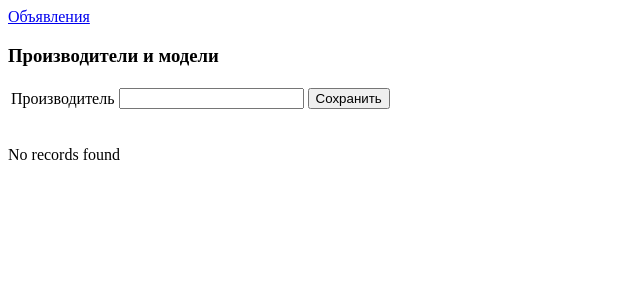
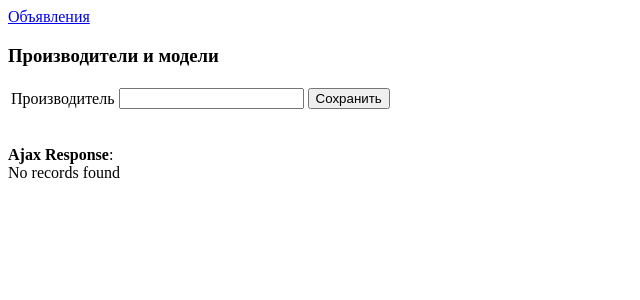
Before and after one commit to AnabolKiev/motosale, a Java web app: page /manufacturer in a window 1280 px wide. Shown: the top 300 px of the page, without its empty margins (0-640 px from the left). Run offline with Spring Boot 4, a stand-in JSP engine, Linux system fonts and the light colour scheme; data that the repository does not hold is empty; the project's own start-up code is not run, and a stand-in starts its controllers and pages; database files in the repository are not loaded; some libraries are stand-ins or nearby versions.

Commit message:
jQuery draft

```diff
--- a/src/main/java/com/anabol/motosale/controllers/ManufacturerController.java
+++ b/src/main/java/com/anabol/motosale/controllers/ManufacturerController.java
@@ -1,5 +1,7 @@
 package com.anabol.motosale.controllers;
 
+import java.io.IOException;
+import java.util.ArrayList;
 import java.util.List;
 
 import com.anabol.motosale.dao.repository.ManufacturerRepository;
@@ -15,6 +17,9 @@
 import com.anabol.motosale.dao.ManufacturerDao;
 import com.anabol.motosale.model.Manufacturer;
 import javax.annotation.Resource;
+import javax.servlet.ServletException;
+import javax.servlet.http.HttpServletRequest;
+import javax.servlet.http.HttpServletResponse;
 
 @Controller
 @Transactional
@@ -59,4 +64,12 @@
         }
         return "redirect:/manufacturer/";
     }
+
+    @RequestMapping(value = "/ajax/manufacturer/", method = RequestMethod.POST)
+    protected void doGet(HttpServletRequest request, HttpServletResponse response) throws ServletException, IOException {
+        String[] checkedManufacturers = request.getParameterValues("checkedManufacturers");
+        response.setContentType("text/plain");
+        response.getWriter().write("OK");
+    }
+
 }
--- a/src/main/webapp/WEB-INF/jsp/manufacturerEdit.jsp
+++ b/src/main/webapp/WEB-INF/jsp/manufacturerEdit.jsp
@@ -5,8 +5,26 @@
 
 <html>
 <head>
+    <meta http-equiv="Content-Type" content="text/html; charset=UTF-8">
     <title>Производители и модели</title>
+    <script src="https://ajax.googleapis.com/ajax/libs/jquery/3.1.1/jquery.min.js"></script>
 </head>
+
+<script language="JavaScript">
+    $(document).ready(function(){
+        $('#cbtest').click(function() {
+            $.ajax( {
+                type: 'POST',
+                url: '/ajax/manufacturer/',
+                data: { checkedManufacturers : $('input:checkbox:checked').val()},
+                success: function(data) {
+                 $('#ajaxResponse').html(data);
+                }
+            });
+        })
+    });
+</script>
+
 <body>
 <a href="<c:url value="/"/>">Объявления</a>
 <h3>Производители и модели</h3>
@@ -21,12 +39,15 @@
     </table>
 </form:form>
 <br>
+<strong>Ajax Response</strong>:
+<div id="ajaxResponse"></div>
 <c:if test="${not empty manufacturers}">
     <table border=1 cellspacing=0>
         <thead style="background:lightgrey">
         <tr>
             <th>ID</th>
             <th>Производитель</th>
+            <th>Активный</th>
             <th></th><th></th>
         </tr>
         </thead>
@@ -34,6 +55,7 @@
             <tr>
                 <td>${man.id}</td>
                 <td>${man.name}</td>
+                <td><input id="cbtest" type="checkbox" value="${man.active}"/></td>
                 <td><a href="<c:url value="/manufacturer/edit/${man.id}"/>">Редактировать</a></td>
                 <td><a href="<c:url value="/manufacturer/delete/${man.id}"/>">Удалить</a></td>
             </tr>
```
Also changed, not shown: src/main/java/com/anabol/motosale/model/Manufacturer.java (+10 -0 lines), src/main/sql/BikezFeed.sql (+7 -7 lines).
